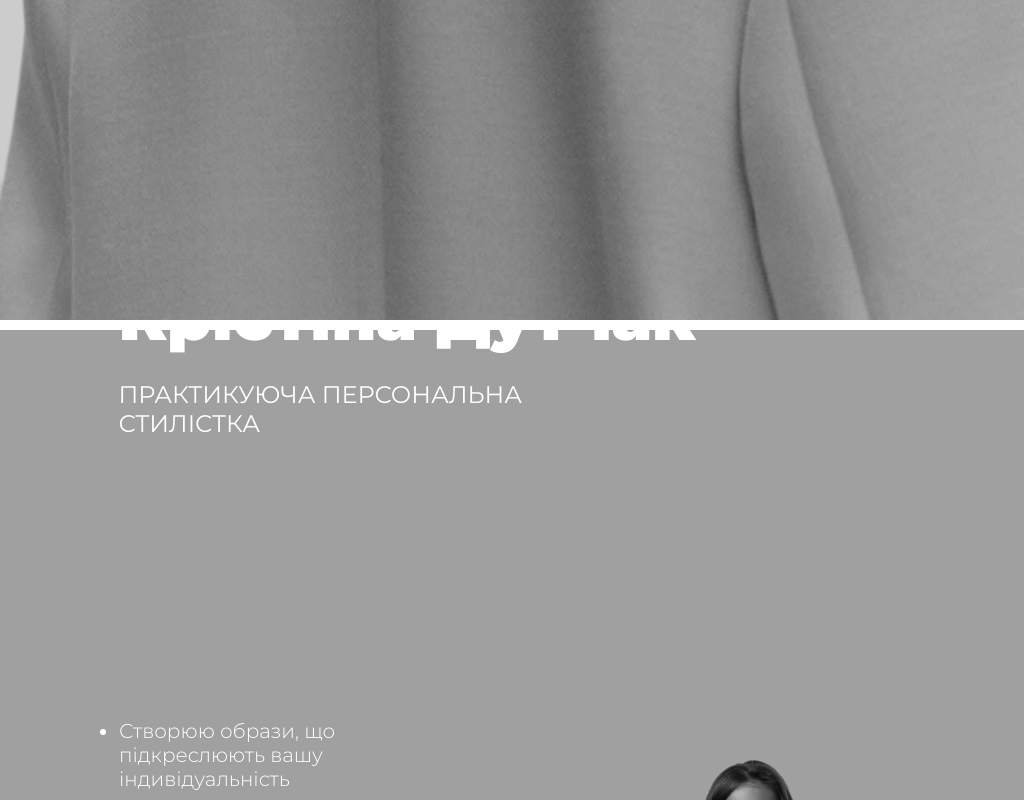
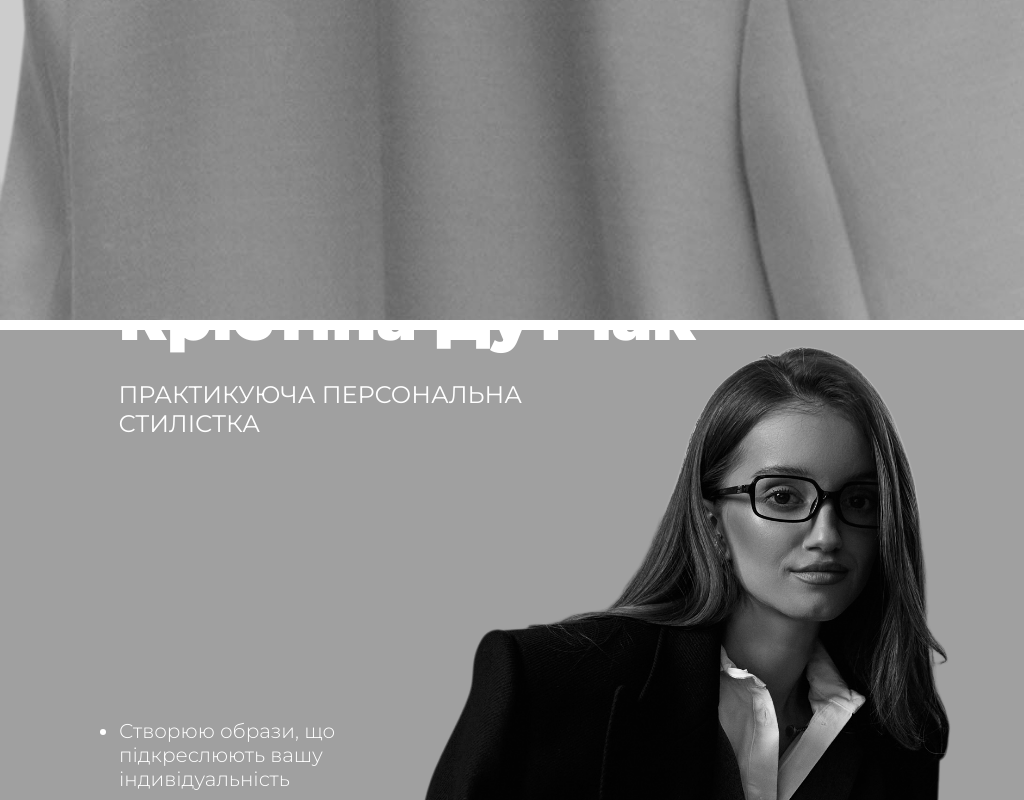
Before and after one commit to Kristina-Dutchak/SELECTION_OF_SERVICES, a React (Vite) app: page / in a window 1024 px wide. Shown: the part 680-1480 px from the top of the page. Built offline with nearby package versions, Linux system fonts and the light colour scheme.

Commit message:
create(advert container): fix image and text

```diff
--- a/src/ui-components/advert-container/serviceType.module.css
+++ b/src/ui-components/advert-container/serviceType.module.css
@@ -29,19 +29,19 @@
   flex-direction: row;
   /* gap: 20px; */
   justify-content: space-between;
-  padding: 10px 10% 10px 5%;
+  padding: 10px 10px 10px 5px;
   box-sizing: border-box;
 }
 
 .title {
   font-size: 2rem;
   font-weight: 750;
+  text-align: left;
 }
 
 .pricesContainer {
   display: flex;
   flex-direction: row;
-  /* width: 90%; */
   margin-top: 10px;
 }
 
@@ -72,7 +72,7 @@
 }
 
 .typeWork {
-  font-size: 1.5rem;
+  font-size: 1.1rem;
 }
 
 .fullInfo {
@@ -137,6 +137,8 @@
     top: 40px;
     height: auto;
     float: right;
+    padding: 10px 30px;
+    box-sizing: border-box;
   }
 
   .explanations {
@@ -159,7 +161,7 @@
   .pricesContainer {
     display: flex;
     flex-direction: row;
-    width: 90%;
+    width: 100%;
     justify-content: space-between;
     margin-top: 10px;
   }
@@ -177,5 +179,6 @@
   .explanationContainer {
     margin-top: 4%;
     align-items: center;
+    padding: 10px 20px;
   }
 }
--- a/src/ui-components/practic/practic.module.css
+++ b/src/ui-components/practic/practic.module.css
@@ -74,7 +74,7 @@
     justify-content: start;
     align-items: center;
     flex-direction: column;
-    height: 850px;
+    height: 1050px;
     width: 100%;
   }
 
@@ -87,12 +87,12 @@
   .image {
     position: absolute;
     z-index: 10;
-    width: 358px;
+    max-width: 85%;
     height: auto;
     display: flex;
     align-self: end;
     /* right: 0; */
-    bottom: -25px;
+    bottom: -50px;
     left: 70%;
   }
 
```
